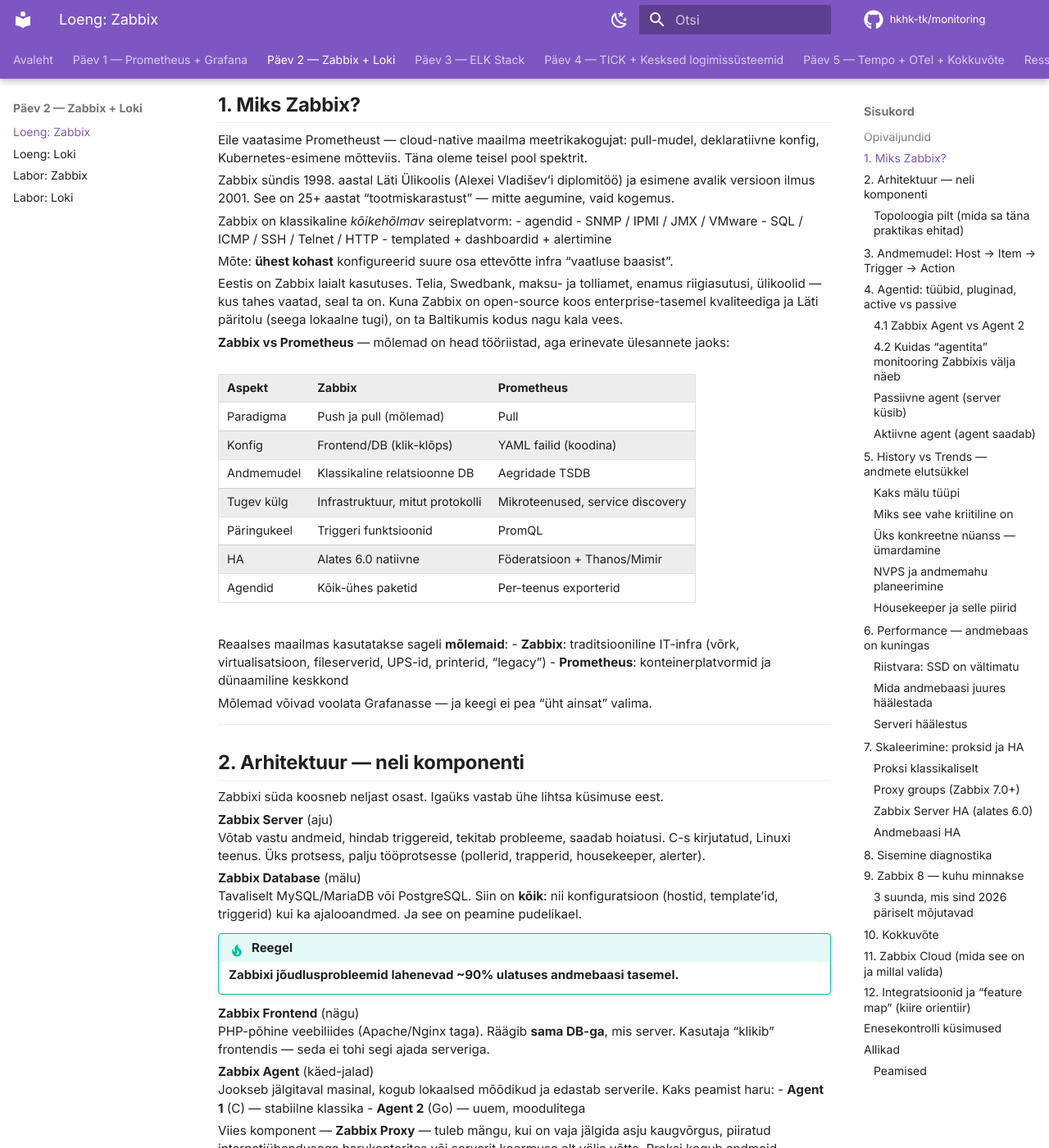
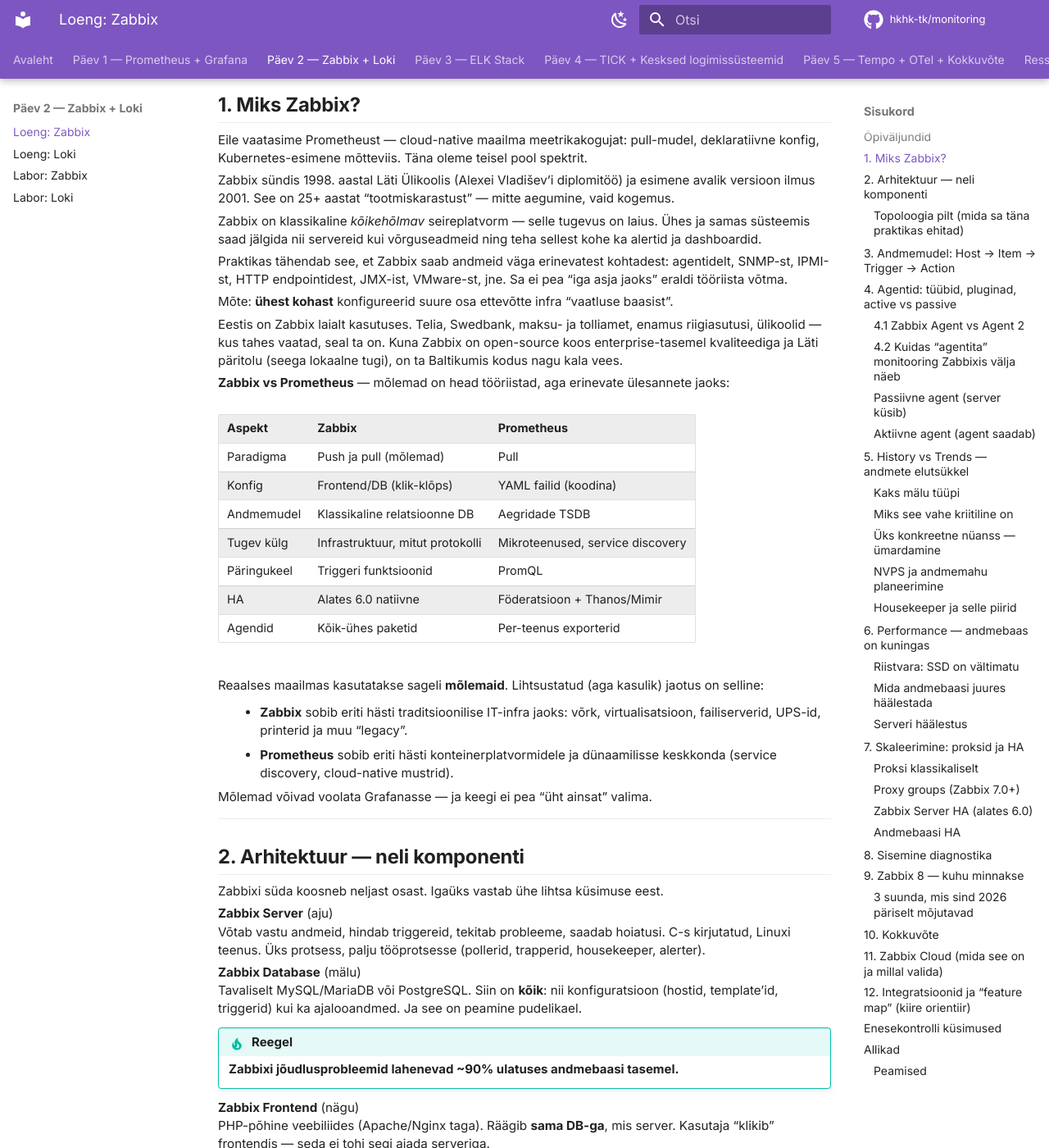
Before and after one commit to hkhk-tk/monitoring, an MkDocs documentation site: the page built from docs/materials/lectures/paev2-loeng.md, in a window 1280 px wide and 1400 px high, scrolled down 943 px. Shown: the whole window at 82% size. Built offline with MkDocs 1.6.1 and Material for MkDocs 9.7.7, drawn with Linux system fonts in a browser that asks for light colours; comment, search, counter and statistics services are not loaded.

Commit message:
docs(zabbix): make intro prose more natural
Replace bullet-heavy description of Zabbix capabilities with more human narrative and keep only the bullets that improve scanning.

```diff
--- a/docs/materials/lectures/paev2-loeng.md
+++ b/docs/materials/lectures/paev2-loeng.md
@@ -35,11 +35,9 @@
 
 Zabbix sündis 1998. aastal Läti Ülikoolis (Alexei Vladišev’i diplomitöö) ja esimene avalik versioon ilmus 2001. See on 25+ aastat “tootmiskarastust” — mitte aegumine, vaid kogemus.
 
-Zabbix on klassikaline *kõikehõlmav* seireplatvorm:
-- agendid
-- SNMP / IPMI / JMX / VMware
-- SQL / ICMP / SSH / Telnet / HTTP
-- templated + dashboardid + alertimine
+Zabbix on klassikaline *kõikehõlmav* seireplatvorm — selle tugevus on laius. Ühes ja samas süsteemis saad jälgida nii servereid kui võrguseadmeid ning teha sellest kohe ka alertid ja dashboardid.
+
+Praktikas tähendab see, et Zabbix saab andmeid väga erinevatest kohtadest: agentidelt, SNMP-st, IPMI-st, HTTP endpointidest, JMX-ist, VMware-st, jne. Sa ei pea “iga asja jaoks” eraldi tööriista võtma.
 
 Mõte: **ühest kohast** konfigureerid suure osa ettevõtte infra “vaatluse baasist”.
 
@@ -57,9 +55,10 @@
 | HA | Alates 6.0 natiivne | Föderatsioon + Thanos/Mimir |
 | Agendid | Kõik-ühes paketid | Per-teenus exporterid |
 
-Reaalses maailmas kasutatakse sageli **mõlemaid**:
-- **Zabbix**: traditsiooniline IT-infra (võrk, virtualisatsioon, fileserverid, UPS-id, printerid, “legacy”)
-- **Prometheus**: konteinerplatvormid ja dünaamiline keskkond
+Reaalses maailmas kasutatakse sageli **mõlemaid**. Lihtsustatud (aga kasulik) jaotus on selline:
+
+- **Zabbix** sobib eriti hästi traditsioonilise IT-infra jaoks: võrk, virtualisatsioon, failiserverid, UPS-id, printerid ja muu “legacy”.
+- **Prometheus** sobib eriti hästi konteinerplatvormidele ja dünaamilisse keskkonda (service discovery, cloud-native mustrid).
 
 Mõlemad võivad voolata Grafanasse — ja keegi ei pea “üht ainsat” valima.
 
```
